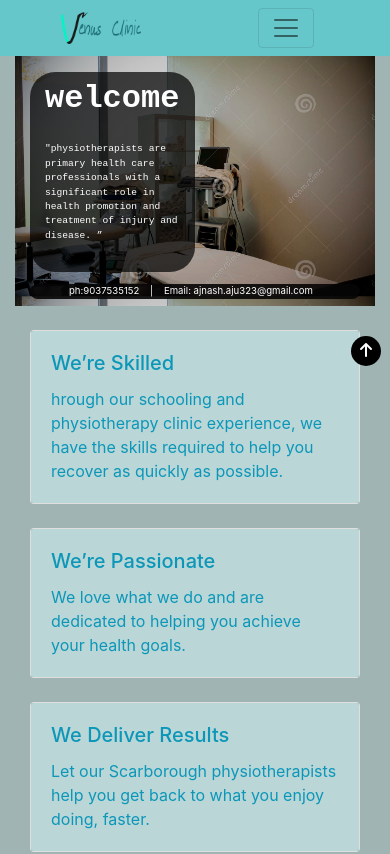
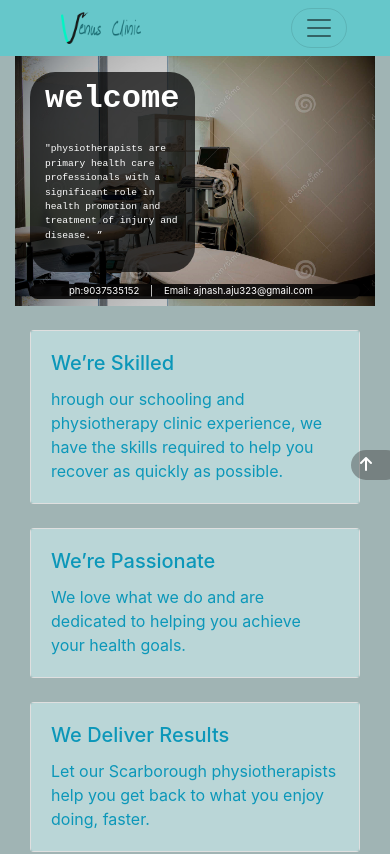
Before and after one commit to ajnash-aju/clinic-website, a plain HTML site: page index.html in a window 390 px wide. Shown: the top 854 px of the page. Drawn offline with nearby package versions, Linux system fonts and the light colour scheme.

Commit message:
Add files via upload

```diff
--- a/clinic.css
+++ b/clinic.css
@@ -61,10 +61,10 @@ color: rgb(56, 49, 49);
 .toggle{
     position: fixed;
     z-index: 1;
-    width: 30px;
+    width: 50px;
     height: 30px;
-    background: rgb(0, 0, 0);
+    background: rgb(56, 54, 54,.4);
     margin-left: 90%;
     border-radius: 50px;
-    margin-top: 30px;
+    margin-top: 9em;
 }
--- a/index.html
+++ b/index.html
@@ -14,7 +14,8 @@
     <div class="col-12 ">
         <nav class="navbar navbar-expand-lg navbar-light text-white">
            <div class="col-6" ><img src="logo.png" style="width: 5em;"alt=""></div>
-           <div class="col-6"> <button class="navbar-toggler ml-5" type="button" data-toggle="collapse" data-target="#navbarSupportedContent" aria-controls="navbarSupportedContent" aria-expanded="false" aria-label="Toggle navigation">
+           <div class="col-6 pl-5">
+             <button style="border-radius: 30px;" class="navbar-toggler ml-5 " type="button" data-toggle="collapse" data-target="#navbarSupportedContent" aria-controls="navbarSupportedContent" aria-expanded="false" aria-label="Toggle navigation">
             <span class="navbar-toggler-icon text-white"></span>
           </button></div>
 
```
